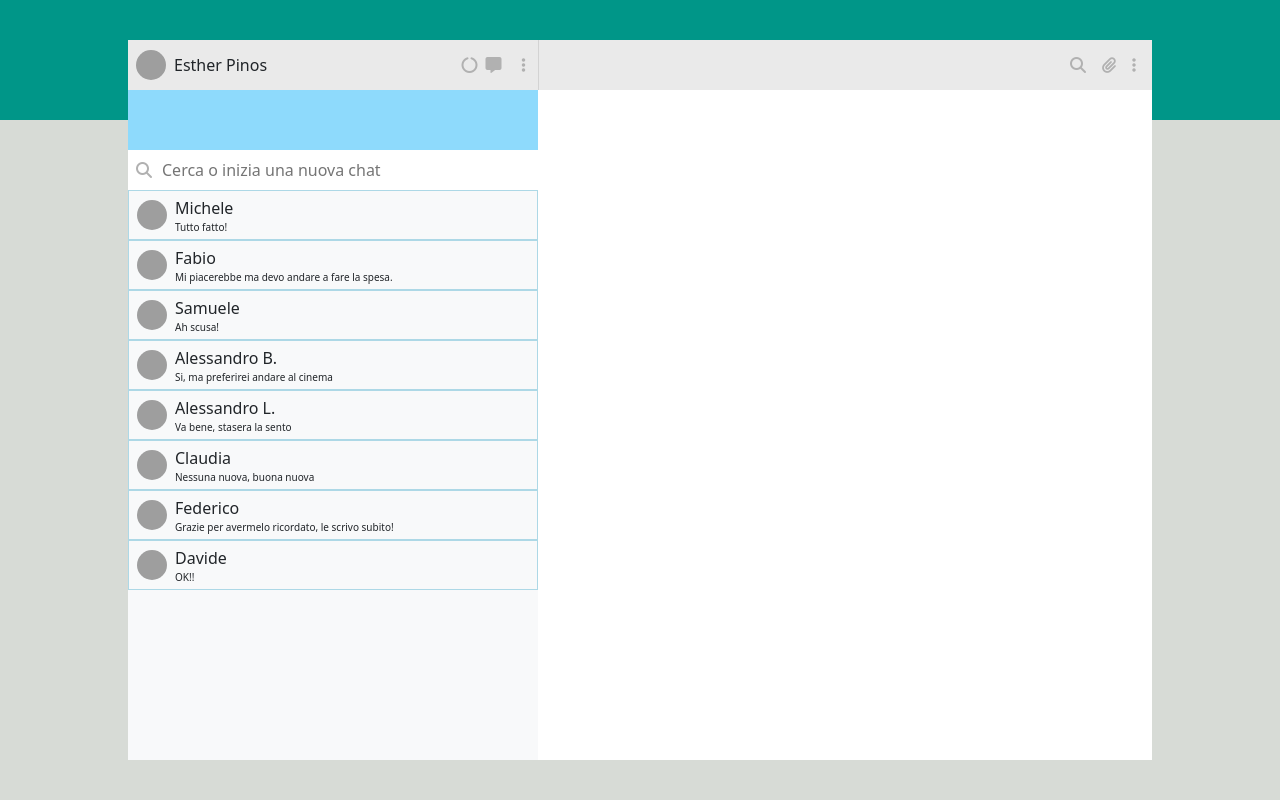
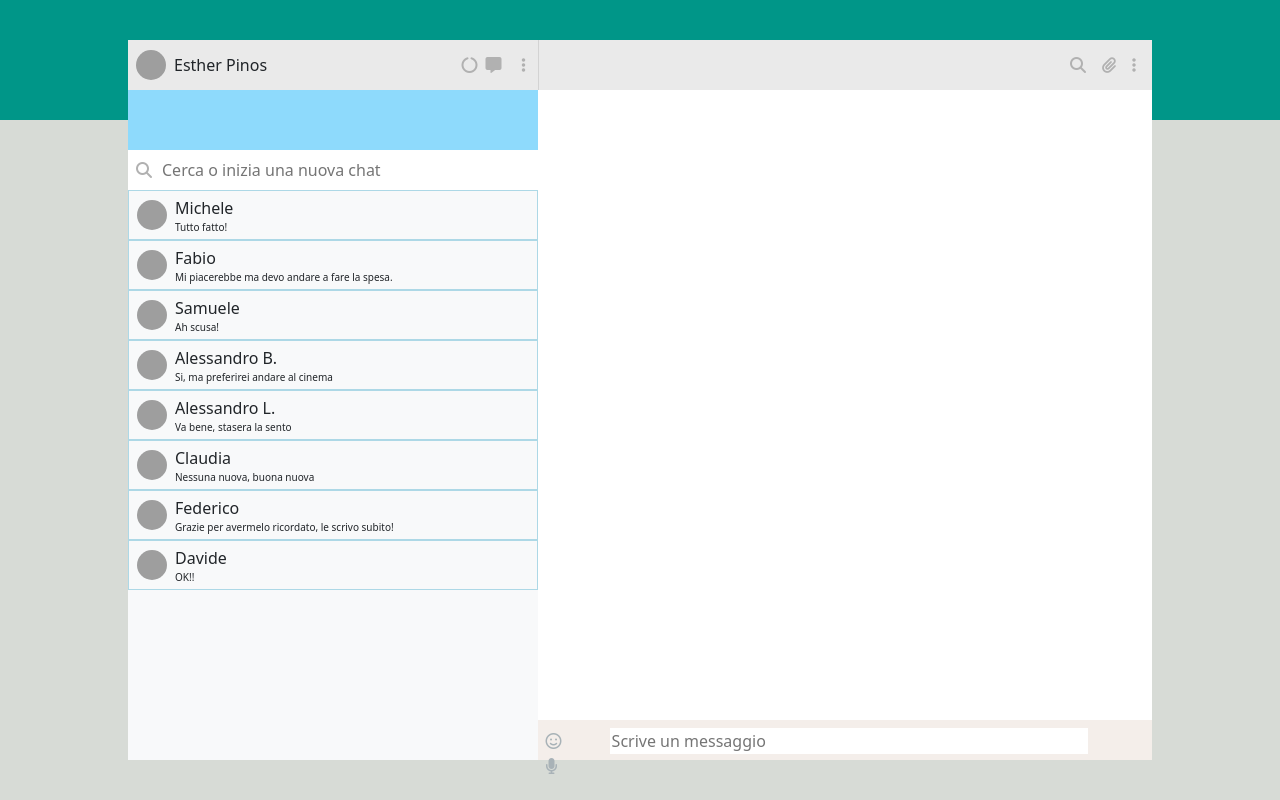
Before and after one commit to estherpinos/vue-boolzapp, a plain HTML site: page index.html in a window 1280 px wide. Drawn offline with nearby package versions, Linux system fonts and the light colour scheme; grey boxes are pictures that could not be loaded.

Commit message:
Edit [scrive un messaggio bar]

```diff
--- a/index.html
+++ b/index.html
@@ -73,6 +73,15 @@
           </div>
 
         </div>
+
+        <div v-for="(message, index) in messages" :key="index" :class="{ 'my-message': message.from === 'Me' }">
+          {{ message.message }}
+        </div>
+        <div class="message-bar position-fixed bottom-0 p-2 ">
+          <i class="fa-regular fa-face-smile" style="color: #A8B2B7 ;"></i>
+          <input type="text" placeholder="Scrive un messaggio" class="mx-5 ">
+          <i class="fa-solid fa-microphone" style="color: #A8B2B7;"></i>
+        </div>
       </div>
     </div>
   </main>
--- a/style.css
+++ b/style.css
@@ -77,10 +77,26 @@ body{
   font-size: 10px;
 }
 
-/* CHATS */
+/*********** CHATS **************/
 .chats{
   width: 60%;
   height: 100%;
+}
+
+.message-bar{
+  background-color: #F4EEEA;
+  width: 60%;
+  height: 40px;
+}
+
+.message-bar input{
+  width: 80%;
+  border: none;
+}
+
+.message-bar input:focus{
+  border: none;
+  outline: none;
 }
 
 /* MESSAGE UTENTE */
```
Also changed, not shown: contacts.js (added).
